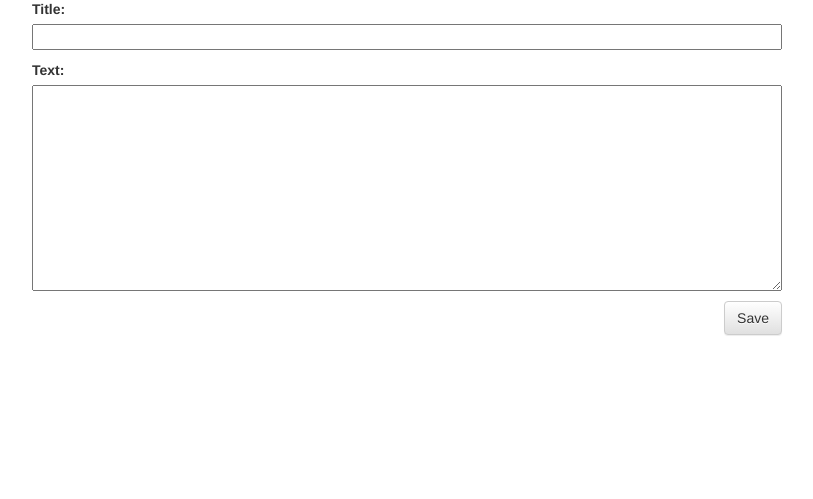
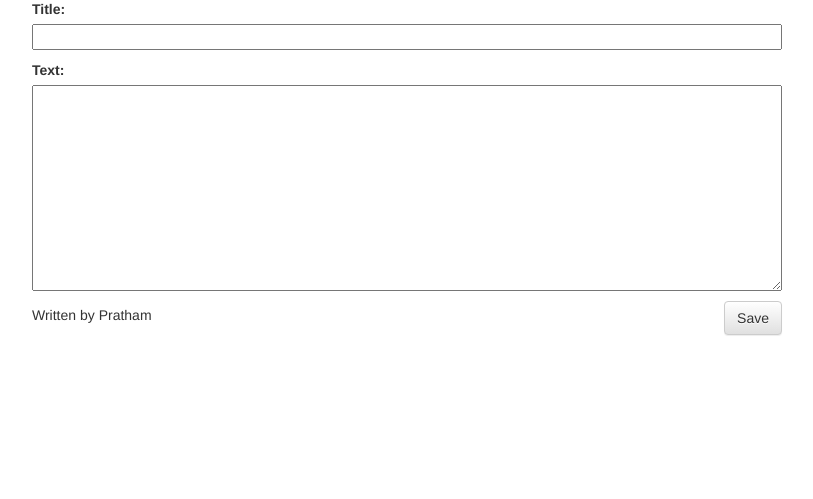
Before and after one commit to Pratham1812/my-first-blog, a Django app: page /post/new/ in a window 1280 px wide. Shown: the part 214-713 px from the top of the page, without its empty margins (23-836 px from the left). Run offline with Django 3.2, Linux system fonts and the light colour scheme; some libraries are stand-ins or nearby versions.

Commit message:
Final edit

```diff
--- a/blog/templates/blog/base.html
+++ b/blog/templates/blog/base.html
@@ -23,6 +23,7 @@
             <div class="col-md-8">
             {% block content %}
             {% endblock %}
+            <p>Written by Pratham</p>
             </div>
         </div>
     </div>
```
